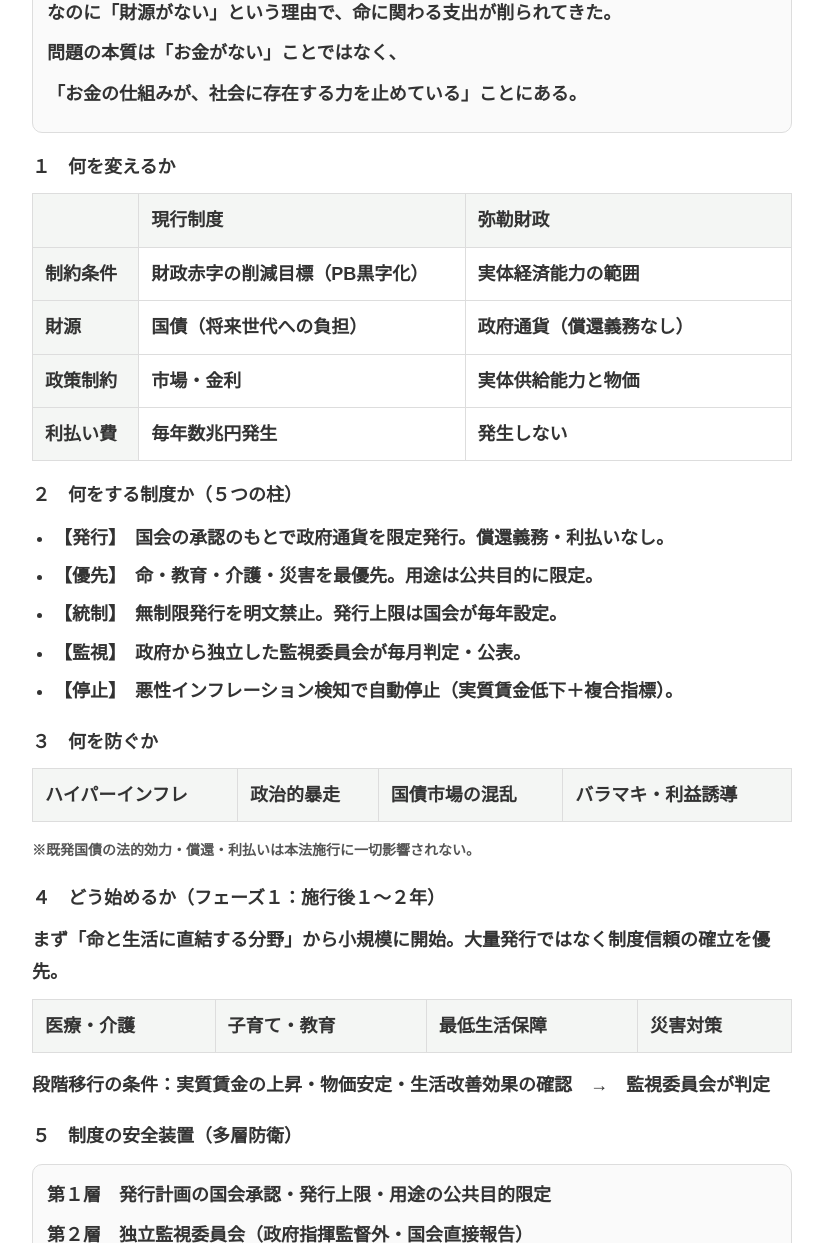
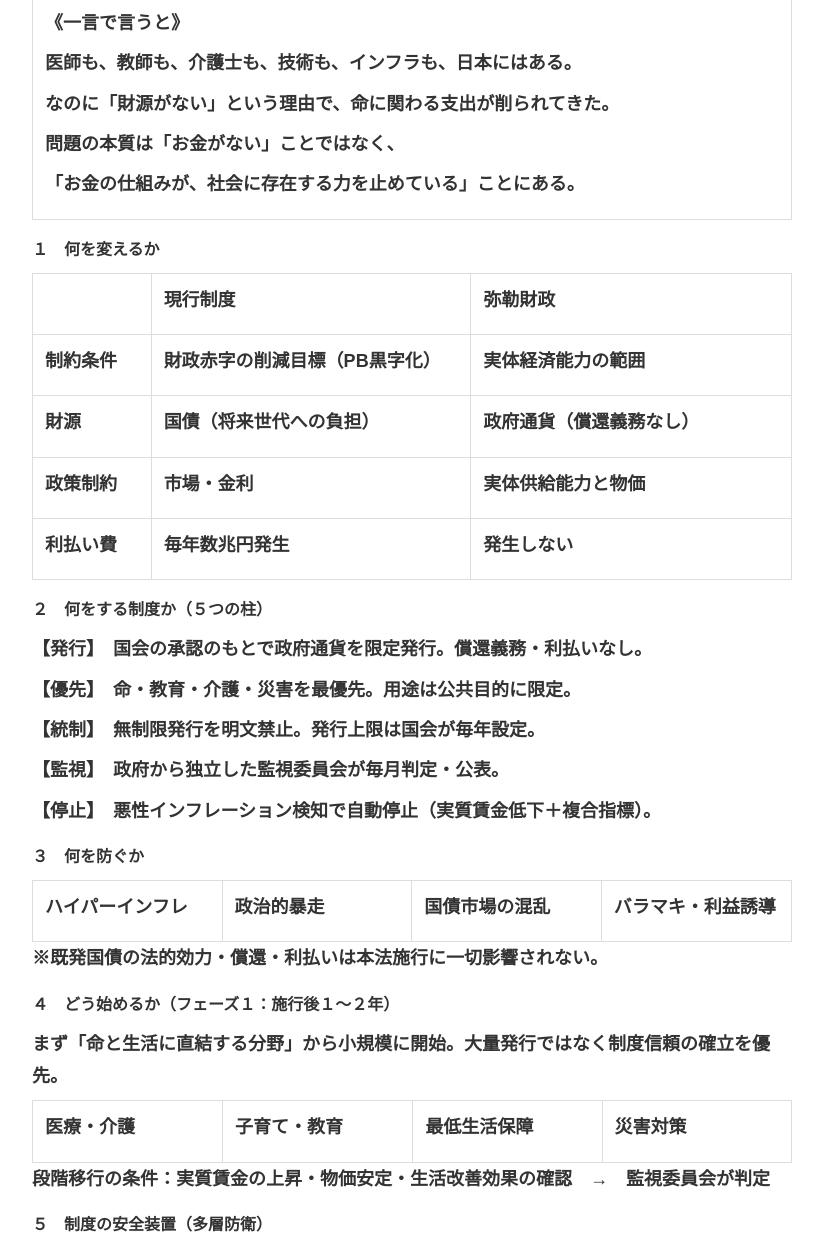
Before and after one commit to pon36981-cyber/369shinsei-site, a plain HTML site: page mirokuzaiseitoha.html in a window 1280 px wide. Shown: the part 222-1465 px from the top of the page, without its empty margins (228-1051 px from the left). Drawn offline with Linux system fonts and the light colour scheme.

Commit message:
Add files via upload

```diff
--- a/mirokuzaiseitoha.html
+++ b/mirokuzaiseitoha.html
@@ -3,8 +3,7 @@
 <head>
   <meta charset="UTF-8" />
   <meta name="viewport" content="width=device-width, initial-scale=1.0" />
-  <title>みろく財政とは</title>
-
+  <title>みろく財政とは何か？超短縮・要約版</title>
   <style>
     body {
       font-family: "Hiragino Sans", "Meiryo", "Yu Gothic", sans-serif;
@@ -17,39 +16,18 @@
       padding: 32px 20px 60px;
     }
 
-    p { margin: 0 0 8px 0; }
-    a { color: #2a7a2a; text-decoration: none; }
-    a:hover { text-decoration: underline; }
-
-    .page-title {
+    h1 {
       font-size: 20px;
       font-weight: bold;
-      margin-bottom: 6px;
+      margin: 0 0 6px 0;
     }
 
-    .page-subtitle {
+    .subtitle {
       font-size: 15px;
-      margin-bottom: 18px;
+      margin: 0 0 18px 0;
     }
 
-    h2 {
-      font-size: 18px;
-      margin: 18px 0 10px;
-    }
-
-    h3 {
-      font-size: 16px;
-      margin: 16px 0 10px;
-    }
-
-    .box {
-      border: 1px solid #ddd;
-      border-radius: 10px;
-      padding: 14px 14px;
-      margin: 12px 0 16px;
-      background: #fafafa;
-    }
-
+    /* 元のHTMLは table width=680 を持つので、スマホでは横スクロールで崩れないように */
     .table-wrap {
       overflow-x: auto;
       -webkit-overflow-scrolling: touch;
@@ -58,36 +36,31 @@
 
     table {
       border-collapse: collapse;
-      width: 100%;
-      min-width: 680px; /* 元の680px相当：スマホは横スクロールで崩れません */
+      width: 100% !important;
+      min-width: 680px;
       background: #fff;
     }
 
-    th, td {
+    td {
       border: 1px solid #ddd;
       padding: 10px 12px;
       vertical-align: top;
-      text-align: left;
-      font-weight: normal;
     }
 
-    th {
-      background: #f4f6f4;
-      font-weight: 700;
+    h4 {
+      margin: 18px 0 8px;
+      font-size: 18px;
     }
 
-    .note {
-      font-size: 14px;
-      color: #555;
-      margin-top: 10px;
+    h5 {
+      margin: 16px 0 8px;
+      font-size: 16px;
     }
 
-    .pillars {
-      margin: 10px 0 16px;
-      padding-left: 22px;
-    }
+    p { margin: 0 0 8px 0; }
 
-    .pillars li { margin: 6px 0; }
+    a { color: #2a7a2a; text-decoration: none; }
+    a:hover { text-decoration: underline; }
 
     .back {
       margin-top: 22px;
@@ -95,142 +68,181 @@
     }
   </style>
 </head>
+<body>
 
-<body>
-  <div class="page-title">みろく財政とは</div>
-  <div class="page-subtitle"><strong>◎「お金がないから、必要なことができない」を終わらせる制度　◎</strong></div>
+  <!-- ページの表示タイトル（サイトの見出し） -->
+  <h1>みろく財政とは何か？（超短縮・要約版）</h1>
+  <p class="subtitle">みろく財政フレームワークの概要</p>
 
-  <h2>《一言で言うと》</h2>
-  <div class="box">
+  <!-- ここから下はユーザー提供テキストを一切改変せずに掲載 -->
+  <div class="table-wrap">
+<h4><strong>みろく財政とは何か？</strong></h4>
+<p><strong>◎「お金がないから、必要なことができない」を終わらせる制度　◎</strong></p>
+<table width="680">
+<tbody>
+<tr>
+<td width="680">
+<p><strong>《一言で言うと》</strong></p>
 <p><strong>医師も、教師も、介護士も、技術も、インフラも、日本にはある。</strong></p>
 <p><strong>なのに「財源がない」という理由で、命に関わる支出が削られてきた。</strong></p>
 <p><strong>問題の本質は「お金がない」ことではなく、</strong></p>
 <p><strong>「お金の仕組みが、社会に存在する力を止めている」ことにある。</strong></p>
-  </div>
-
-  <h2>１　何を変えるか</h2>
-  <div class="table-wrap" aria-label="何を変えるか">
-    <table>
-      <thead>
-        <tr>
-          <th scope="col" style="width: 14%;">　</th>
-          <th scope="col" style="width: 43%;">現行制度</th>
-          <th scope="col" style="width: 43%;">弥勒財政</th>
-        </tr>
-      </thead>
-      <tbody>
-        <tr>
-          <th scope="row">制約条件</th>
-          <td><strong>財政赤字の削減目標（PB黒字化）</strong></td>
-          <td><strong>実体経済能力の範囲</strong></td>
-        </tr>
-        <tr>
-          <th scope="row">財源</th>
-          <td><strong>国債（将来世代への負担）</strong></td>
-          <td><strong>政府通貨（償還義務なし）</strong></td>
-        </tr>
-        <tr>
-          <th scope="row">政策制約</th>
-          <td><strong>市場・金利</strong></td>
-          <td><strong>実体供給能力と物価</strong></td>
-        </tr>
-        <tr>
-          <th scope="row">利払い費</th>
-          <td><strong>毎年数兆円発生</strong></td>
-          <td><strong>発生しない</strong></td>
+</td>
 </tr>
 </tbody>
 </table>
-  </div>
-
-  <h2>２　何をする制度か（５つの柱）</h2>
-  <ul class="pillars">
-    <li><strong>【発行】　国会の承認のもとで政府通貨を限定発行。償還義務・利払いなし。</strong></li>
-    <li><strong>【優先】　命・教育・介護・災害を最優先。用途は公共目的に限定。</strong></li>
-    <li><strong>【統制】　無制限発行を明文禁止。発行上限は国会が毎年設定。</strong></li>
-    <li><strong>【監視】　政府から独立した監視委員会が毎月判定・公表。</strong></li>
-    <li><strong>【停止】　悪性インフレーション検知で自動停止（実質賃金低下＋複合指標）。</strong></li>
-  </ul>
-
-  <h2>３　何を防ぐか</h2>
-  <div class="table-wrap" aria-label="何を防ぐか">
-    <table>
+<h5><strong>１　何を変えるか</strong></h5>
+<table width="680">
 <tbody>
 <tr>
-          <th scope="col">ハイパーインフレ</th>
-          <th scope="col">政治的暴走</th>
-          <th scope="col">国債市場の混乱</th>
-          <th scope="col">バラマキ・利益誘導</th>
+<td width="93">
+<p> </p>
+</td>
+<td width="293">
+<p><strong>現行制度</strong></p>
+</td>
+<td width="294">
+<p><strong>弥勒財政</strong></p>
+</td>
+</tr>
+<tr>
+<td width="93">
+<p><strong>制約条件</strong></p>
+</td>
+<td width="293">
+<p><strong>財政赤字の削減目標（PB黒字化）</strong></p>
+</td>
+<td width="294">
+<p><strong>実体経済能力の範囲</strong></p>
+</td>
+</tr>
+<tr>
+<td width="93">
+<p><strong>財源</strong></p>
+</td>
+<td width="293">
+<p><strong>国債（将来世代への負担）</strong></p>
+</td>
+<td width="294">
+<p><strong>政府通貨（償還義務なし）</strong></p>
+</td>
+</tr>
+<tr>
+<td width="93">
+<p><strong>政策制約</strong></p>
+</td>
+<td width="293">
+<p><strong>市場・金利</strong></p>
+</td>
+<td width="294">
+<p><strong>実体供給能力と物価</strong></p>
+</td>
+</tr>
+<tr>
+<td width="93">
+<p><strong>利払い費</strong></p>
+</td>
+<td width="293">
+<p><strong>毎年数兆円発生</strong></p>
+</td>
+<td width="294">
+<p><strong>発生しない</strong></p>
+</td>
 </tr>
 </tbody>
 </table>
-  </div>
-  <p class="note"><strong>※既発国債の法的効力・償還・利払いは本法施行に一切影響されない。</strong></p>
-
-  <h2>４　どう始めるか（フェーズ１：施行後１〜２年）</h2>
-  <p><strong>まず「命と生活に直結する分野」から小規模に開始。大量発行ではなく制度信頼の確立を優先。</strong></p>
-
-  <div class="table-wrap" aria-label="フェーズ1の対象分野">
-    <table>
+<h5><strong>２　何をする制度か（５つの柱）</strong></h5>
+<p><strong>【発行】　国会の承認のもとで政府通貨を限定発行。償還義務・利払いなし。</strong></p>
+<p><strong>【優先】　命・教育・介護・災害を最優先。用途は公共目的に限定。</strong></p>
+<p><strong>【統制】　無制限発行を明文禁止。発行上限は国会が毎年設定。</strong></p>
+<p><strong>【監視】　政府から独立した監視委員会が毎月判定・公表。</strong></p>
+<p><strong>【停止】　悪性インフレーション検知で自動停止（実質賃金低下＋複合指標）。</strong></p>
+<h5><strong>３　何を防ぐか</strong></h5>
+<table width="680">
 <tbody>
 <tr>
-          <th scope="col">医療・介護</th>
-          <th scope="col">子育て・教育</th>
-          <th scope="col">最低生活保障</th>
-          <th scope="col">災害対策</th>
+<td width="170">
+<p><strong>ハイパーインフレ</strong></p>
+</td>
+<td width="170">
+<p><strong>政治的暴走</strong></p>
+</td>
+<td width="170">
+<p><strong>国債市場の混乱</strong></p>
+</td>
+<td width="170">
+<p><strong>バラマキ・利益誘導</strong></p>
+</td>
 </tr>
 </tbody>
 </table>
-  </div>
-
+<p><strong>※既発国債の法的効力・償還・利払いは本法施行に一切影響されない。</strong></p>
+<h5><strong>４　どう始めるか（フェーズ１：施行後１〜２年）</strong></h5>
+<p><strong>まず「命と生活に直結する分野」から小規模に開始。大量発行ではなく制度信頼の確立を優先。</strong></p>
+<table width="680">
+<tbody>
+<tr>
+<td width="170">
+<p><strong>医療・介護</strong></p>
+</td>
+<td width="170">
+<p><strong>子育て・教育</strong></p>
+</td>
+<td width="170">
+<p><strong>最低生活保障</strong></p>
+</td>
+<td width="170">
+<p><strong>災害対策</strong></p>
+</td>
+</tr>
+</tbody>
+</table>
 <p><strong>段階移行の条件：実質賃金の上昇・物価安定・生活改善効果の確認　→　監視委員会が判定</strong></p>
-
-  <h2>５　制度の安全装置（多層防衛）</h2>
-  <div class="box">
+<h5><strong>５　制度の安全装置（多層防衛）</strong></h5>
+<table width="680">
+<tbody>
+<tr>
+<td width="680">
 <p><strong>第１層　発行計画の国会承認・発行上限・用途の公共目的限定</strong></p>
 <p><strong>第２層　独立監視委員会（政府指揮監督外・国会直接報告）</strong></p>
 <p><strong>第３層　複合指標による悪性インフレーション自動停止</strong></p>
 <p><strong>第４層　制度防衛条項（廃止・骨抜きには衆参各３分の２以上が必要）</strong></p>
 <p><strong>第５層　特別会計での透明管理・定期的な国会報告・解説書公表義務</strong></p>
-  </div>
-
-  <h2>６　これで変わること</h2>
-  <div class="table-wrap" aria-label="変わること">
-    <table>
-      <thead>
-        <tr>
-          <th scope="col">終わること</th>
-          <th scope="col">始まること</th>
-        </tr>
-      </thead>
-      <tbody>
-        <tr>
-          <td>
-            <p><strong>「財源がないから病院が閉まる」</strong></p>
-            <p><strong>「財源がないから給食費が払えない」</strong></p>
-            <p><strong>「財源がないから介護士が集まらない」</strong></p>
-            <p><strong>「財源がないから地方が衰退する」</strong></p>
-            <p><strong>「財源がないから研究ができない」</strong></p>
-          </td>
-          <td>
-            <p><strong>実体経済能力を制約条件にした財政運営</strong></p>
-            <p><strong>脆弱な人への支援を最優先にした予算</strong></p>
-            <p><strong>民主的に統制された通貨発行</strong></p>
-            <p><strong>段階的で可逆的な制度移行</strong></p>
-            <p><strong>独立監視で守られた安全な制度</strong></p>
 </td>
 </tr>
 </tbody>
 </table>
-  </div>
-
+<h5><strong>６　これで変わること</strong></h5>
+<table width="680">
+<tbody>
+<tr>
+<td width="340">
+<p><strong>終わること</strong></p>
+</td>
+<td width="340">
+<p><strong>始まること</strong></p>
+</td>
+</tr>
+<tr>
+<td width="340">
+<p><strong>「財源がないから病院が閉まる」 「財源がないから給食費が払えない」 「財源がないから介護士が集まらない」 「財源がないから地方が衰退する」 「財源がないから研究ができない」</strong></p>
+</td>
+<td width="340">
+<p><strong>実体経済能力を制約条件にした財政運営 脆弱な人への支援を最優先にした予算 民主的に統制された通貨発行 段階的で可逆的な制度移行 独立監視で守られた安全な制度</strong></p>
+</td>
+</tr>
+</tbody>
+</table>
 <p><strong>子育て世代にも、地方にも、医療現場にも、中小企業にも、若者にも、高齢者にも、</strong></p>
 <p><strong>「財源不足」で止められていた力がある。</strong></p>
 <p><strong>◎社会に存在する力を「財源不足」で止めない。◎</strong></p>
 <p><strong>制約条件を「財政収支の帳簿」から「社会の実体的な生産能力」へ。</strong></p>
+<p> </p>
+<p>以上</p>
 
-  <p style="margin-top: 12px;">以上</p>
+  </div>
 
   <p class="back"><a href="index.html">総合目次へ戻る</a></p>
+
 </body>
 </html>
```
Also changed, not shown: index.html (+1 -1 lines), kouninkouho.html (+29 -1 lines), shinnen.html (+19 -2 lines), kokkavision.html (line endings or trailing spaces). Lines whose indentation alone changed are shown as unchanged.
